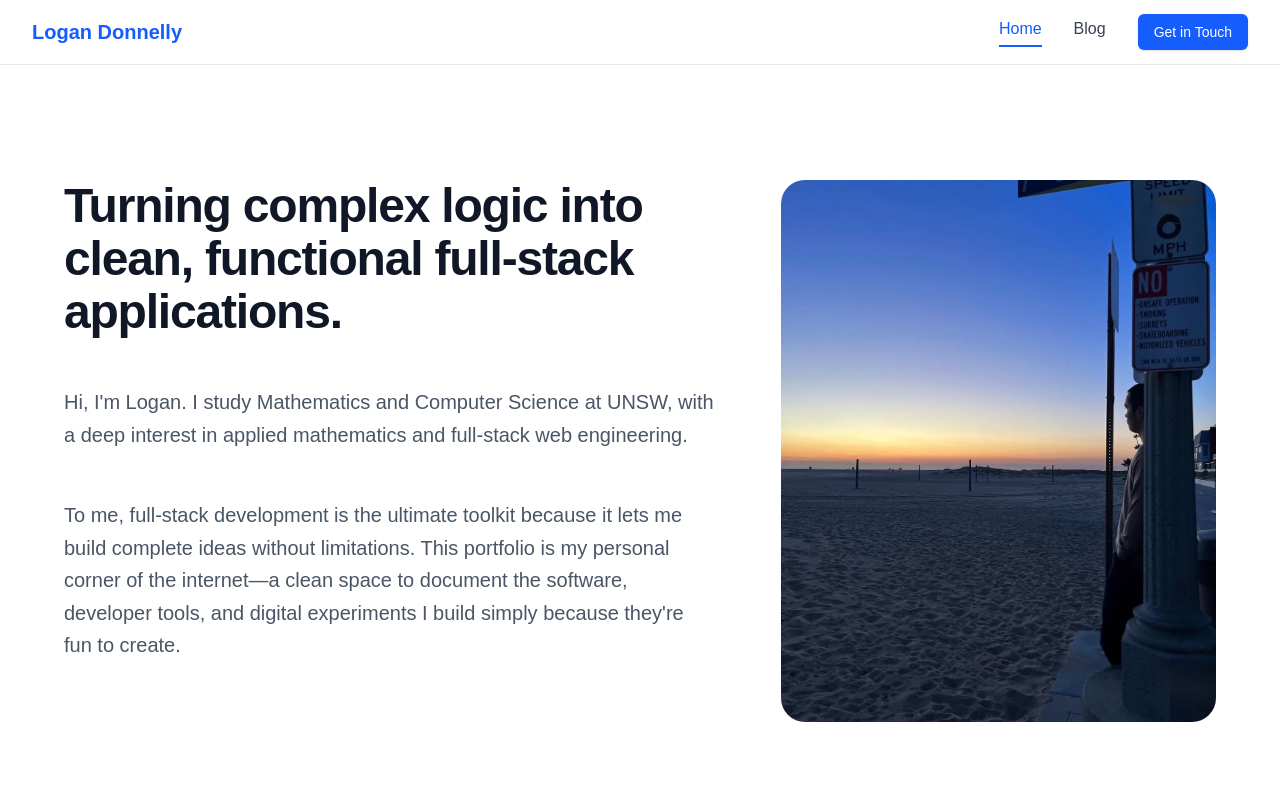
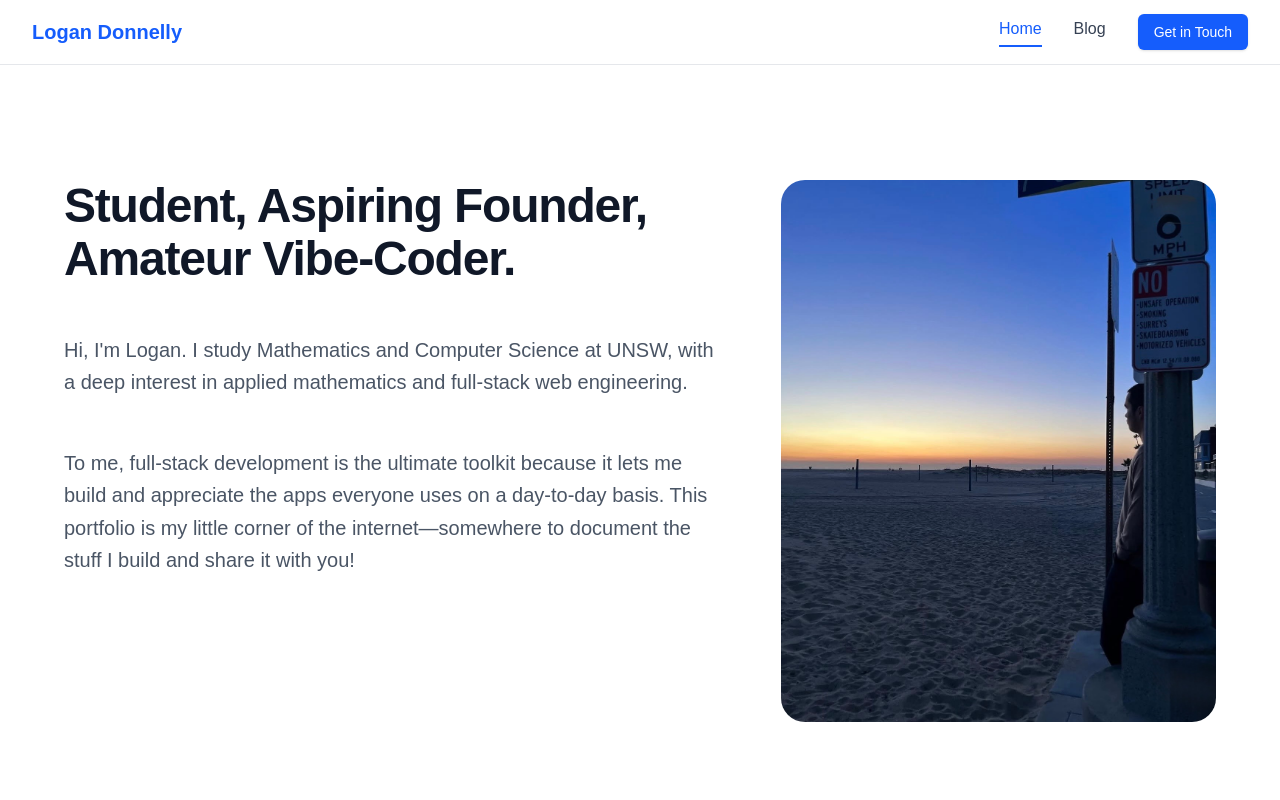
Before and after one commit to LogesDon/personal-site, a Next.js app: page / in a window 1280 px wide. Shown: the top 800 px of the page. Built offline with nearby package versions, Linux system fonts and the light colour scheme; a web font is replaced by a local one.

Commit message:
ui: changed bioCard text on home page

```diff
--- a/app/ui/bioCard.tsx
+++ b/app/ui/bioCard.tsx
@@ -8,7 +8,7 @@ export default function BioCard() {
   <div className="flex flex-col gap-12 w-full">
 
     <h1 className={`${lusitana.className} text-3xl text-gray-900 md:text-5xl font-bold tracking-tight md:leading-[1.1]`}>
-      Turning complex logic into clean, functional full-stack applications.
+      Student, Aspiring Founder, Amateur Vibe-Coder.
     </h1>
 
     <p className={`${lusitana.className} text-lg text-gray-600 md:text-xl md:leading-relaxed`}>
@@ -16,7 +16,7 @@ export default function BioCard() {
     </p>
 
     <p className={`${lusitana.className} text-lg text-gray-600 md:text-xl md:leading-relaxed`}>
-      To me, full-stack development is the ultimate toolkit because it lets me build complete ideas without limitations. This portfolio is my personal corner of the internet—a clean space to document the software, developer tools, and digital experiments I build simply because they&apos;re fun to create.
+      To me, full-stack development is the ultimate toolkit because it lets me build and appreciate the apps everyone uses on a day-to-day basis. This portfolio is my little corner of the internet—somewhere to document the stuff I build and share it with you!
     </p>
 
   </div>
```
